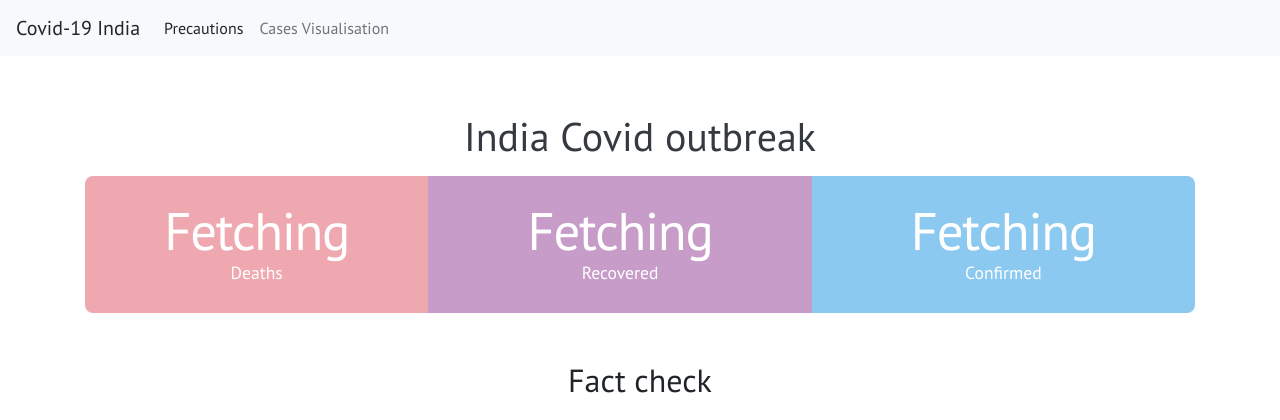
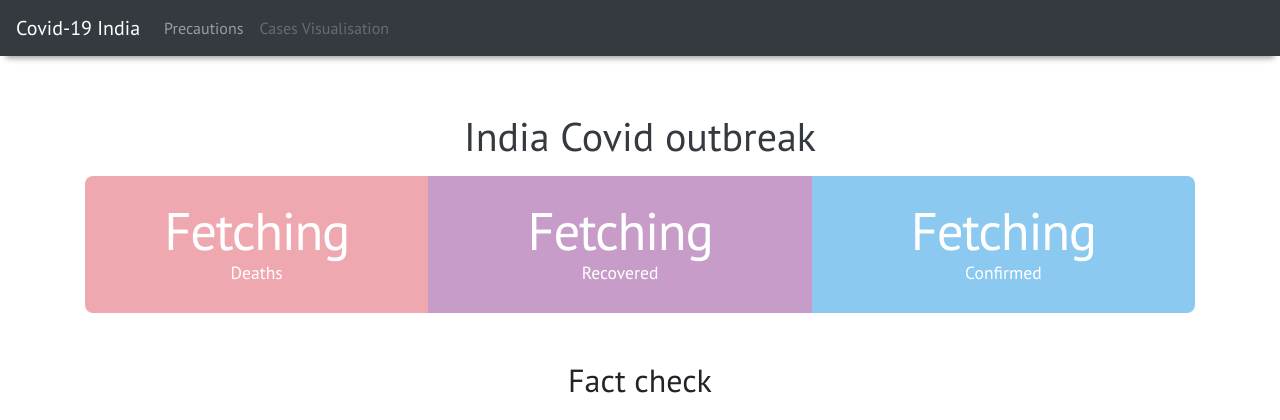
Before and after one commit to goss-gowtham/covid19, a PHP site: page / in a window 1280 px wide. Shown: the top 420 px of the page. Run offline with PHP 8.4, Linux system fonts and the light colour scheme.

Commit message:
navbar shadow

```diff
--- a/index.html
+++ b/index.html
@@ -6,7 +6,7 @@
         <link rel="stylesheet" href="./styles.css" type="text/css">
     </head>
     <body>
-        <nav class="navbar navbar-expand-lg navbar-primary bg-light justify-content-center">
+        <nav class="navbar navbar-expand-lg navbar-dark bg-dark justify-content-center">
             <a class="navbar-brand" href="#">Covid-19 India</a>
             <button class="navbar-toggler" type="button" data-toggle="collapse" data-target="#navbarSupportedContent" aria-controls="navbarSupportedContent" aria-expanded="false" aria-label="Toggle navigation">
                 <span class="navbar-toggler-icon"></span>
--- a/styles.css
+++ b/styles.css
@@ -110,3 +110,10 @@ a:hover {
   display: flex;
   flex: 1 1 auto;
 }
+.navbar {
+  -webkit-box-shadow: 0 8px 6px -6px #999;
+  -moz-box-shadow: 0 8px 6px -6px #999;
+  box-shadow: 0 8px 6px -6px #999;
+
+  /* the rest of your styling */
+}
```
